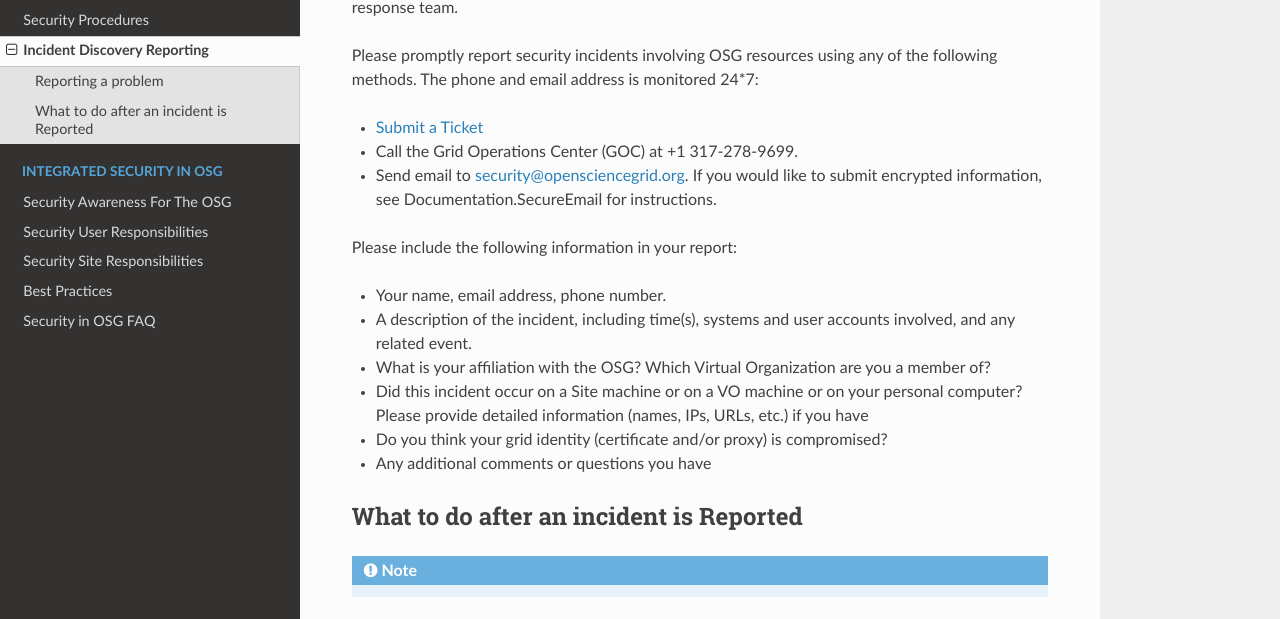
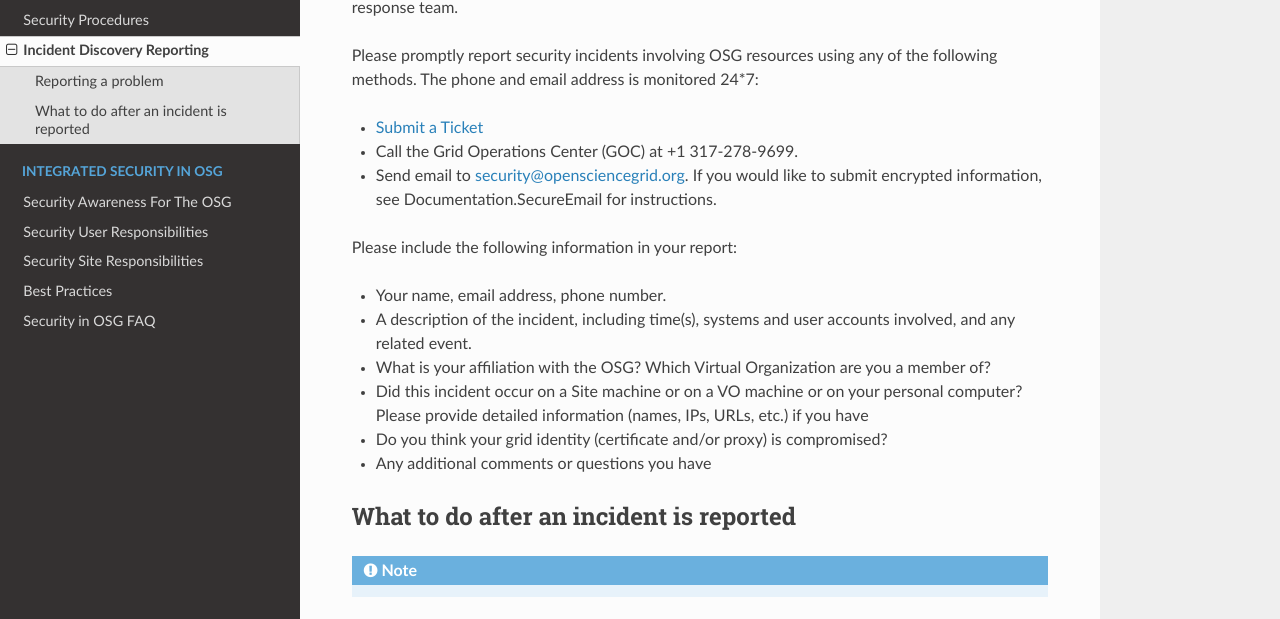
Before and after one commit to opensciencegrid/security, an MkDocs documentation site: the page built from docs/IncidentDiscoveryReporting.md, in a window 1280 px wide and 1251 px high. Shown: the part 292-911 px from the top of the window. Built offline with MkDocs 1.6.1, drawn with Linux system fonts in a browser that asks for light colours; nearby versions of some CDN libraries; old or Windows-style settings are respelled for this version of MkDocs.

```diff
--- a/docs/IncidentDiscoveryReporting.md
+++ b/docs/IncidentDiscoveryReporting.md
@@ -20,7 +20,7 @@ Please include the following information in your report:
 - Do you think your grid identity (certificate and/or proxy) is compromised?
 - Any additional comments or questions you have
 
-## What to do after an incident is Reported
+## What to do after an incident is reported
 
 !!! note
 If you have not reported the incident to your local security team AND the OSG security team, report the incident now.
```
